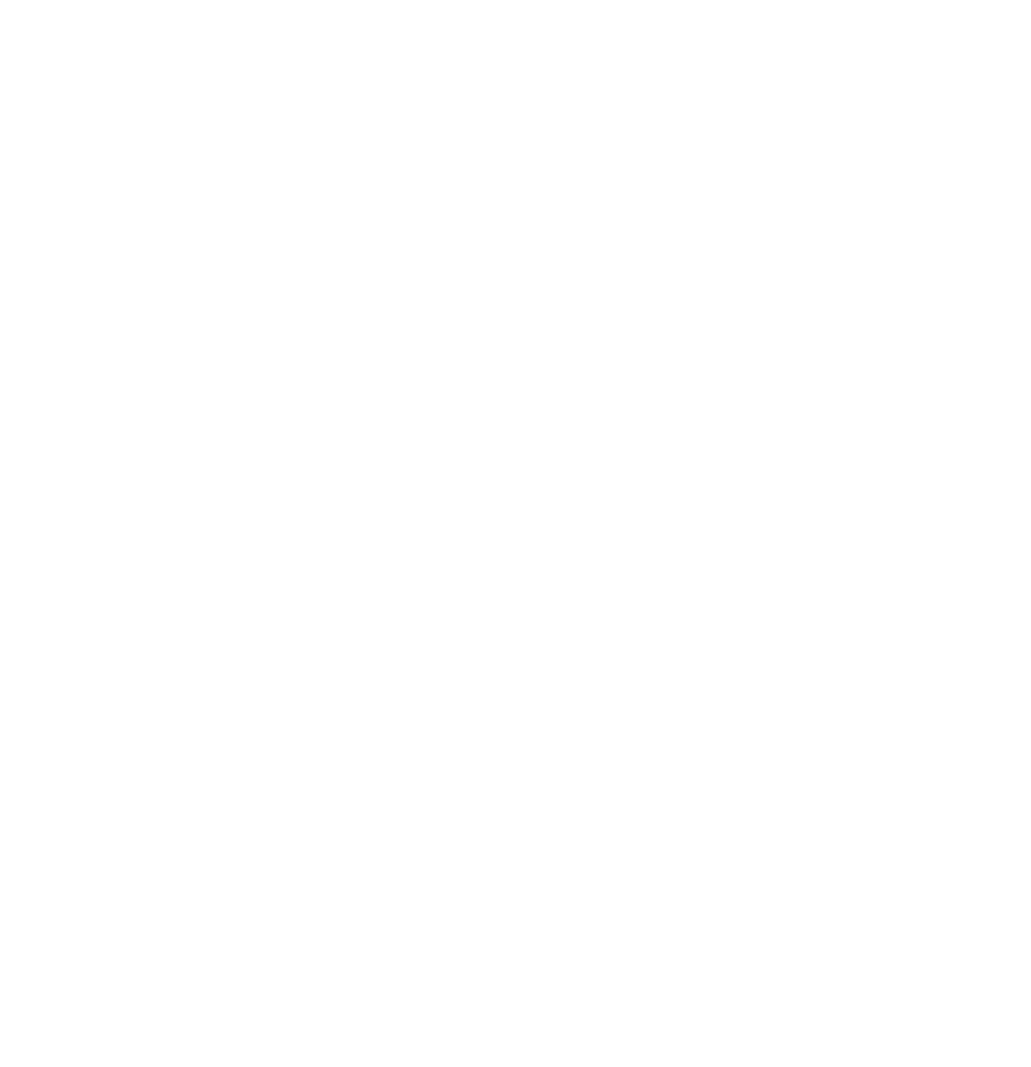
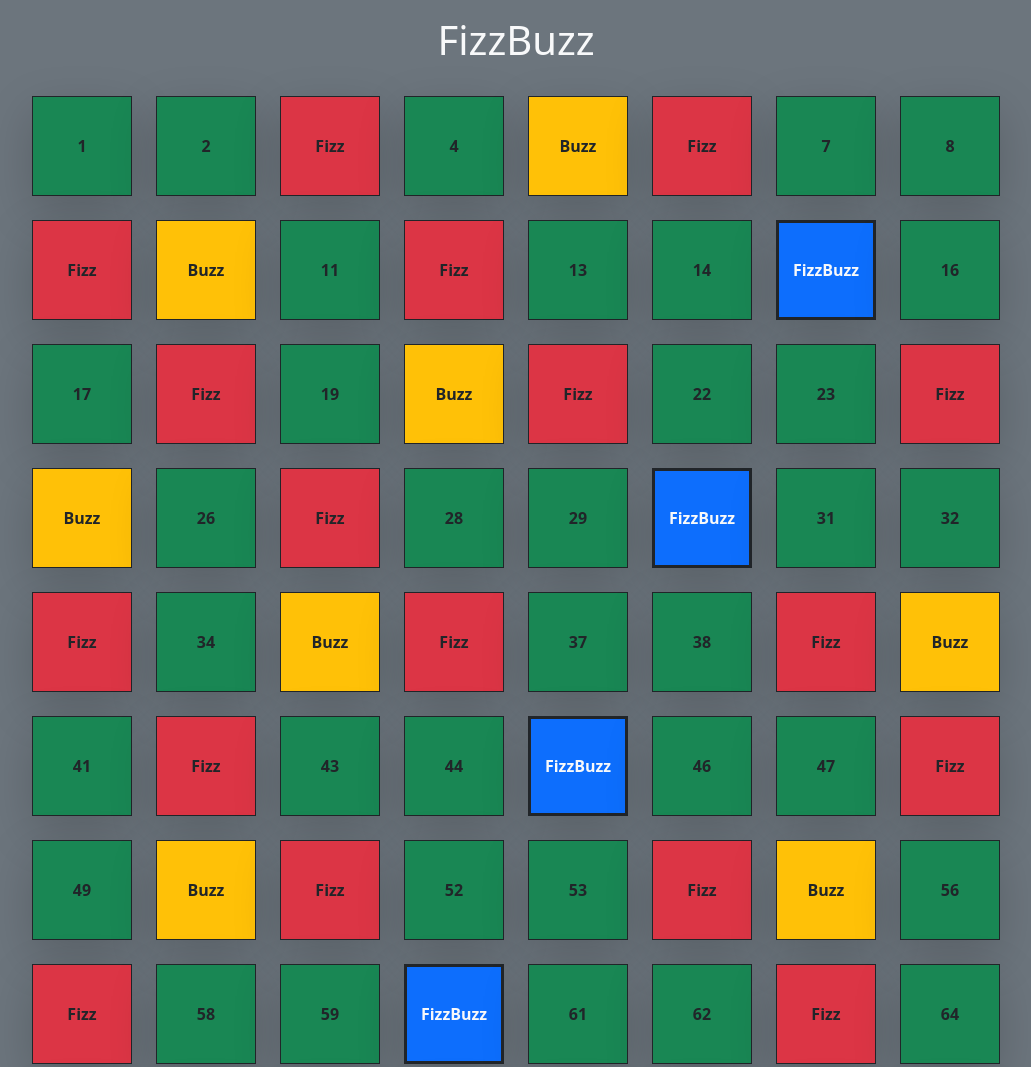
Before and after one commit to marcovittoriozacca/js-fizzbuzz, a plain HTML site: page index.html in a window 1280 px wide. Shown: the top 1067 px of the page, without its empty margins (124-1155 px from the left). Before the commit the page ends 800 px from the top, so only its background shows below. Drawn offline with nearby package versions, Linux system fonts and the light colour scheme.

Commit message:
feat: style + dom elements

```diff
--- a/index.html
+++ b/index.html
@@ -9,12 +9,20 @@
     <!-- personal css -->
     <link rel="stylesheet" href="./style.css">
 </head>
-<body>
-
+<body class="bg-secondary ">
+    <header>
+        <h1 class="text-center text-light mt-3">FizzBuzz</h1>
+    </header>
+    <main>
+        <div class="container">
+            <div class="p-4 ">
+                <div class="d-flex flex-wrap gap-4 justify-content-center main-grid fw-bold "></div>
+            </div>
+        </div>
+    </main>
     <!-- bootstrap js -->
     <script src="https://cdn.jsdelivr.net/npm/bootstrap@5.3.2/dist/js/bootstrap.bundle.min.js" integrity="sha384-C6RzsynM9kWDrMNeT87bh95OGNyZPhcTNXj1NW7RuBCsyN/o0jlpcV8Qyq46cDfL" crossorigin="anonymous"></script>
     <!-- personal js -->
-    <script src="./main.js">
-    </script>
+    <script src="./main.js"></script>
 </body>
 </html>
--- a/main.js
+++ b/main.js
@@ -1,17 +1,32 @@
+const rowHTML = document.querySelector('.main-grid');
+
+
 //generazione dei numeri da 1 a 100 in console tramite ciclo for
 for(let i = 1; i <= 100; i++){
 
     if(i % 5 === 0 && i % 3 === 0){
-        console.log("FizzBuzz");
+        const squareBox = `<div class="bg-primary border border-3  border-dark  text-light shadow-lg d-flex justify-content-center align-items-center square">
+                        FizzBuzz
+                    </div>`;
+        rowHTML.innerHTML += squareBox;
 
     }else if (i % 3 === 0){
-        console.log("Fizz");
+        const squareBox = `<div class="bg-danger border border-1 border-dark shadow-lg d-flex justify-content-center align-items-center square">
+                        Fizz
+                    </div>`;
+        rowHTML.innerHTML += squareBox;
 
     }else if (i % 5 === 0){
-        console.log("Buzz");
+        const squareBox = `<div class="bg-warning border border-1 border-dark shadow-lg d-flex justify-content-center align-items-center square">
+                                Buzz
+                        </div>`;
+        rowHTML.innerHTML += squareBox;
 
     }else{
-        console.log(i);
+        const squareBox = `<div class="bg-success border border-1 border-dark shadow-lg d-flex justify-content-center align-items-center square">
+                            ${i}
+                        </div>`;
+        rowHTML.innerHTML += squareBox;
 
     }
 }
--- a/style.css
+++ b/style.css
@@ -0,0 +1,4 @@
+.square{
+    width: 100px;
+    aspect-ratio: 1;
+}
```
